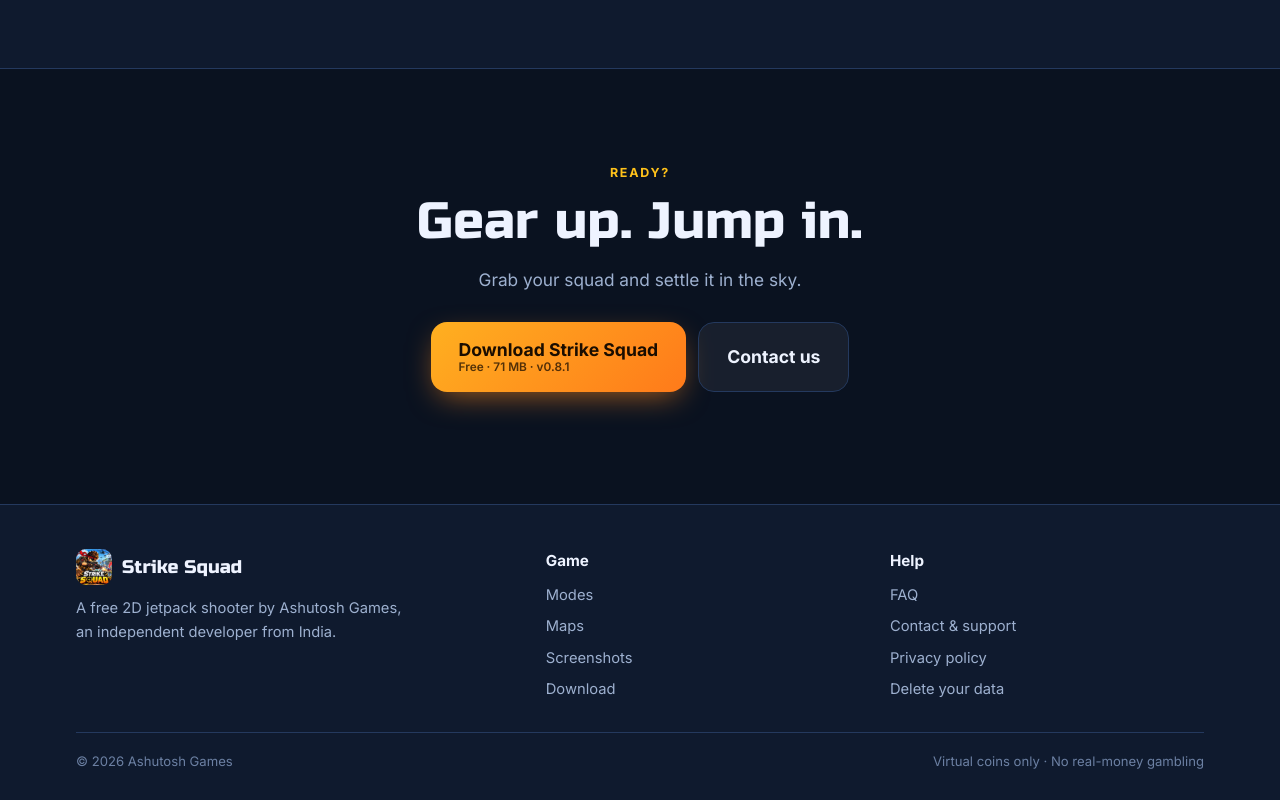
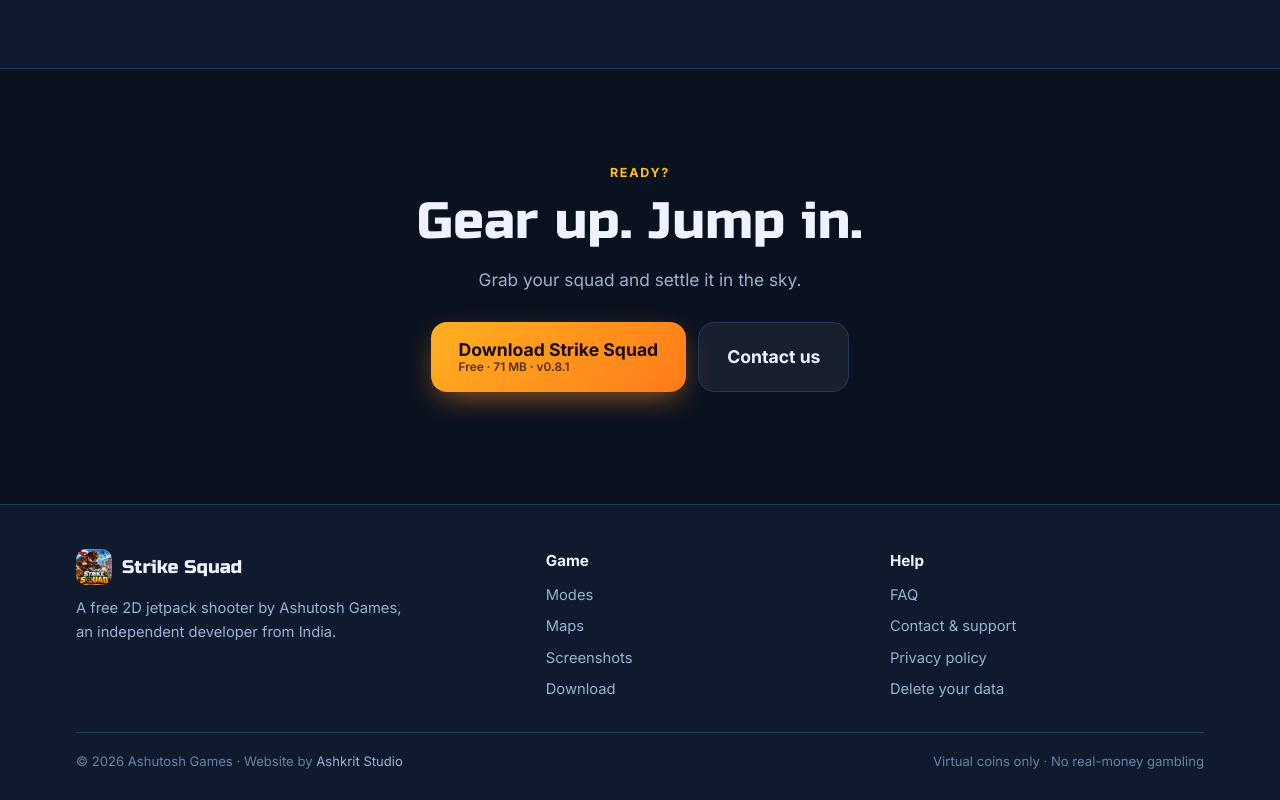
Before and after one commit to Ashutosh02072004/Ashutosh02072004.github.io, a plain HTML site: page index.html in a window 1280 px wide. Shown: the part 6417-7217 px from the top of the page. Drawn offline with Linux system fonts and the light colour scheme.

Commit message:
Credit Ashkrit Studio at ashkrit.in
Co-Authored-By: Claude Opus 5.5 <noreply@anthropic.com>

```diff
--- a/index.html
+++ b/index.html
@@ -524,7 +524,7 @@ footer a{color:var(--sub)}
         <ul><li><a href="#faq">FAQ</a></li><li><a href="mailto:hello@ashkrit.in">Contact &amp; support</a></li><li><a href="privacy-policy.html">Privacy policy</a></li><li><a href="delete-data.html">Delete your data</a></li></ul>
       </div>
     </div>
-    <div class="legal"><span>© 2026 Ashutosh Games</span><span>Virtual coins only · No real-money gambling</span></div>
+    <div class="legal"><span>© 2026 Ashutosh Games · Website by <a href="https://ashkrit.in/" target="_blank" rel="noopener">Ashkrit Studio</a></span><span>Virtual coins only · No real-money gambling</span></div>
   </div>
 </footer>
 
```
